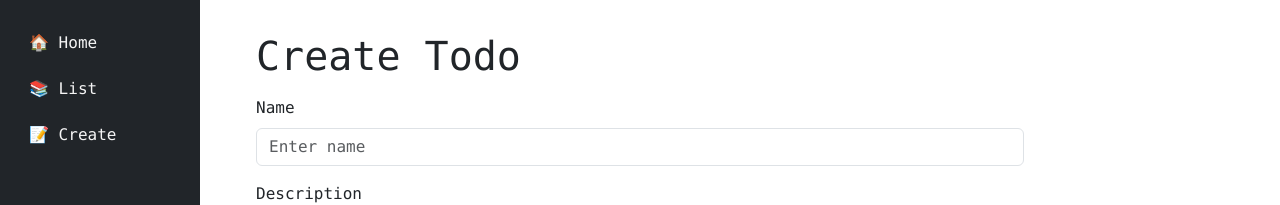
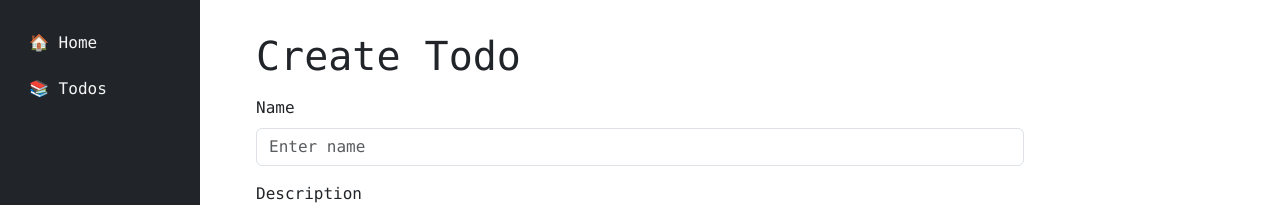
Before and after one commit to osawa-koki/learning-amplify-api, a Next.js app: page /create in a window 1280 px wide. Shown: the top 205 px of the page. Built offline with nearby package versions, Linux system fonts and the light colour scheme; no server answers; what aws-amplify would draw is missing.

Commit message:
ページの修正。

```diff
--- a/pages.ts
+++ b/pages.ts
@@ -12,13 +12,8 @@ const pages: Page[] = [
   },
   {
     emoji: '📚',
-    path: '/list/',
-    name: 'List'
-  },
-  {
-    emoji: '📝',
-    path: '/create/',
-    name: 'Create'
+    path: '/todos/',
+    name: 'Todos'
   }
 ]
 
--- a/pages/list.tsx
+++ b/pages/todos.tsx
@@ -7,7 +7,7 @@ import { listTodos } from '../src/graphql/queries'
 import { graphqlClient } from './_app'
 import { type Todo } from '../src/API'
 
-export default function List (): React.JSX.Element {
+export default function Todos (): React.JSX.Element {
   const [todos, setTodos] = useState<Todo[] | null | Error>(null)
 
   useEffect(() => {
```
